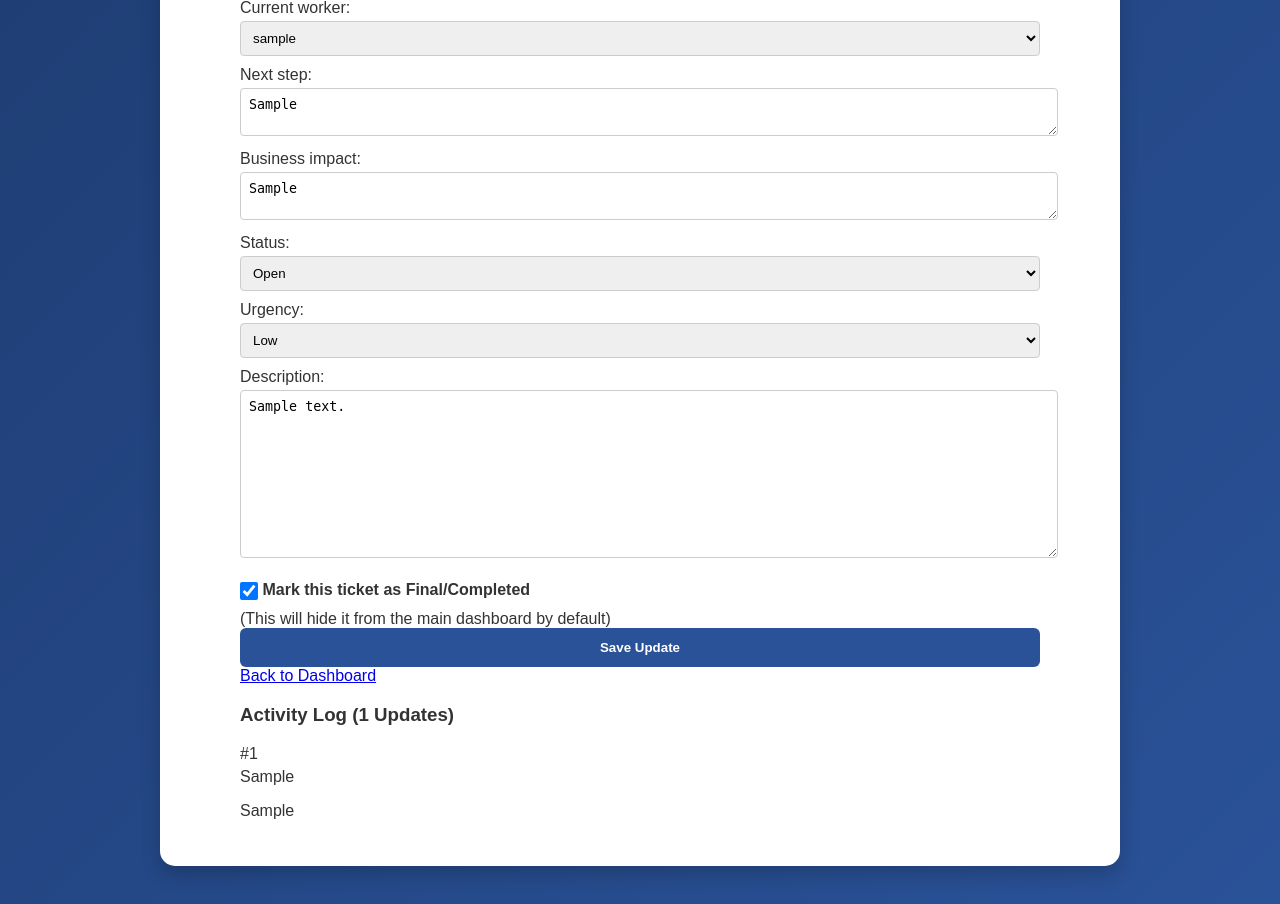
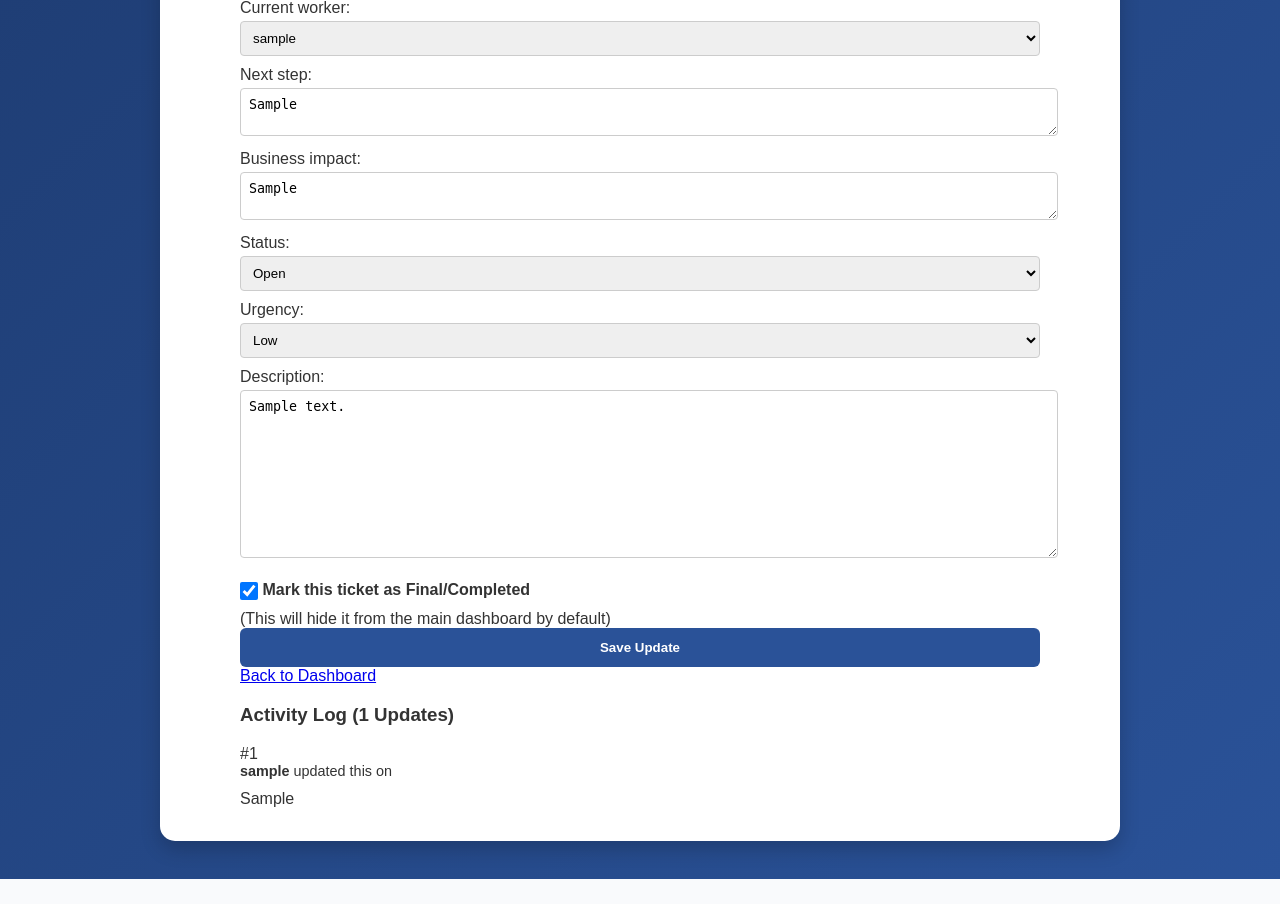
Before and after one commit to bisayangpusa/ticketing_system, a Django app: page /edit/1/ in a window 1280 px wide. Shown: the part 233-1137 px from the top of the page. After the commit the page ends 1112 px from the top, so only its background shows below. Run offline with Django 5.2, Linux system fonts and the light colour scheme; a user stored in the database is signed in; tables that the repository leaves empty hold one stand-in row (values such as "Sample post").

Commit message:
Fix act formatting

```diff
--- a/core/settings.py
+++ b/core/settings.py
@@ -24,6 +24,9 @@
 # Build paths inside the project like this: BASE_DIR / 'subdir'.
 BASE_DIR = Path(__file__).resolve().parent.parent
 
+env_file = os.path.join(BASE_DIR, ".env")
+if os.path.exists(env_file):
+    Env.read_env(env_file)
 
 # Quick-start development settings - unsuitable for production
 # See https://docs.djangoproject.com/en/6.0/howto/deployment/checklist/
--- a/tickets/templates/edit_ticket.html
+++ b/tickets/templates/edit_ticket.html
@@ -66,15 +66,27 @@
                     <div class="w3-col s1">
                         <span class="w3-tag w3-blue w3-round">#{{ forloop.counter }}</span>
                     </div>
+                    <!--
                     <div class="w3-col s11">
-                        <!--
+
                         <p style="margin: 0;">
                             <strong>{{ log.user.username }}</strong> on {{ log.created_at|date:"M d, Y H:i" }}
-                        </p>-->
+                        </p
                         <p class="w3-text-dark-grey" style="margin-top: 5px;">
                             {{ log.changes|linebreaksbr }}
                         </p>
                         <p class="w3-text-dark-grey" style="margin-top: 5px;">{{ log.changes }}</p>
+                    </div>
+                    -->
+                    <div class="w3-col s11">
+                        <p style="margin: 0; font-size: 0.9em;" class="w3-opacity">
+                            <strong>{{ log.user.username }}</strong> updated this on {{ log.created_at|date:"M d, Y H:i" }}
+                        </p>
+
+                        <div class="w3-text-dark-grey" style="margin-top: 8px; line-height: 1.5;">
+                            {{ log.changes|linebreaksbr }}
+                        </div>
+
                     </div>
                 </div>
             </div>
--- a/tickets/views.py
+++ b/tickets/views.py
@@ -51,14 +51,13 @@
     ticket = get_object_or_404(Ticket, pk=pk)
 
     if request.method == 'POST':
-        # Store old values for comparison
+        # Store ALL old values before the form overwrites them
         old_values = {
+            'description': ticket.description,
+            'status': ticket.status,
             'worker': ticket.current_worker,
             'next_step': ticket.next_step,
             'impact': ticket.business_impact,
-            'status': ticket.status,
-            'urgency': ticket.urgency,
-            'desc': ticket.description
         }
 
         form = TicketUpdateForm(request.POST, instance=ticket)
@@ -68,8 +67,9 @@
             updated_ticket.update_count += 1
             updated_ticket.save()
 
-            # Build detailed changes list
             changes_list = []
+
+            # Compare and capture the NEW values
             if old_values['worker'] != updated_ticket.current_worker:
                 changes_list.append(f"Worker: {updated_ticket.current_worker}")
 
@@ -80,22 +80,20 @@
                 changes_list.append(f"Impact: {updated_ticket.business_impact}")
 
             if old_values['status'] != updated_ticket.status:
-                changes_list.append(f"Status: {updated_ticket.get_status_display()}")
+                changes_list.append(f"Status: {updated_ticket.status}")
 
-            if old_values['urgency'] != updated_ticket.urgency:
-                changes_list.append(f"Urgency: {updated_ticket.urgency}")
+            if old_values['description'] != updated_ticket.description:
+                # This shows the actual new description text
+                changes_list.append(f"Description: {updated_ticket.description}")
 
-            if old_values['desc'] != updated_ticket.description:
-                changes_list.append("Description updated")
+            if not changes_list:
+                changes_list.append("No visible changes made")
 
-            # Fallback if nothing specific changed
-            if not changes_list:
-                changes_list.append("General details updated")
-
+            # Save with NEWLINE (\n) so it displays as a list in the template
             TicketHistory.objects.create(
                 ticket=updated_ticket,
                 user=request.user,
-                changes="\n".join(changes_list) # Changed " | " to "\n"
+                changes="\n".join(changes_list)
             )
 
             return redirect('dashboard')
```
Also changed, not shown: requirements.txt (+2 -7 lines).
